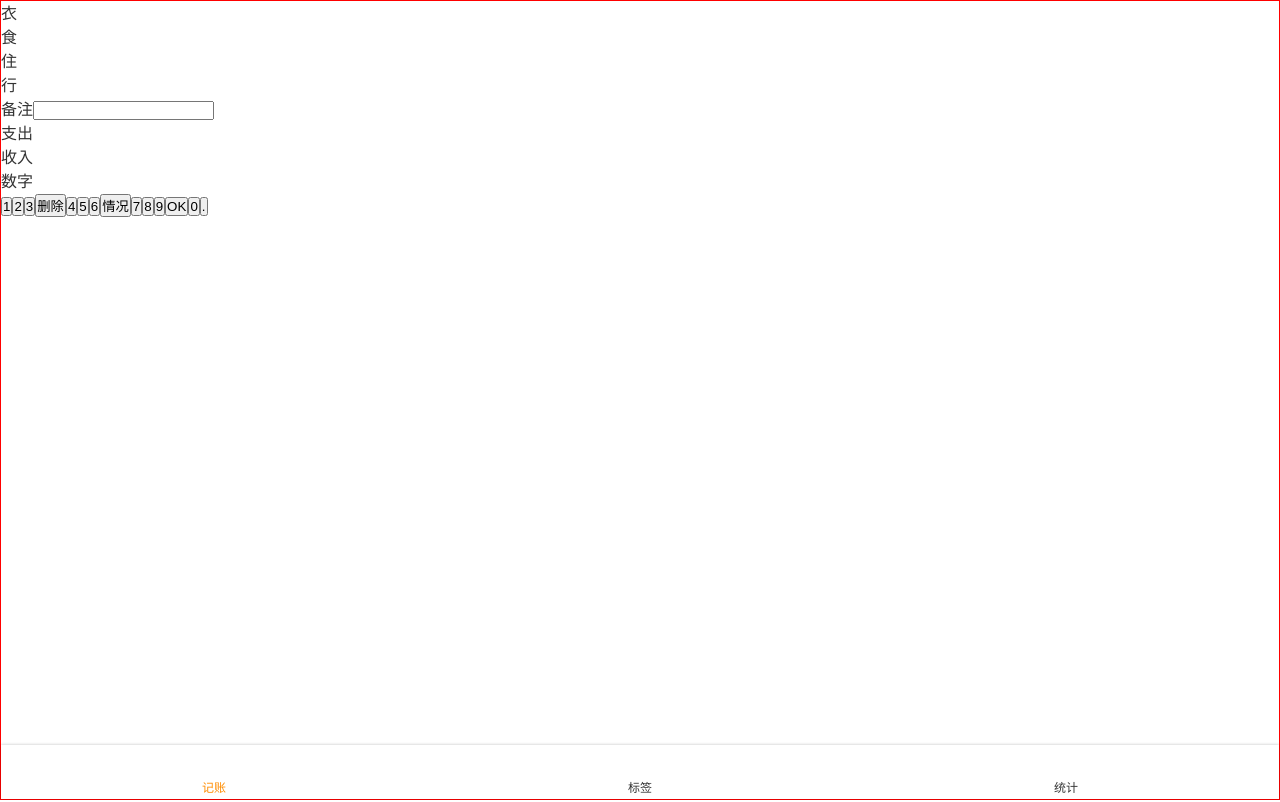
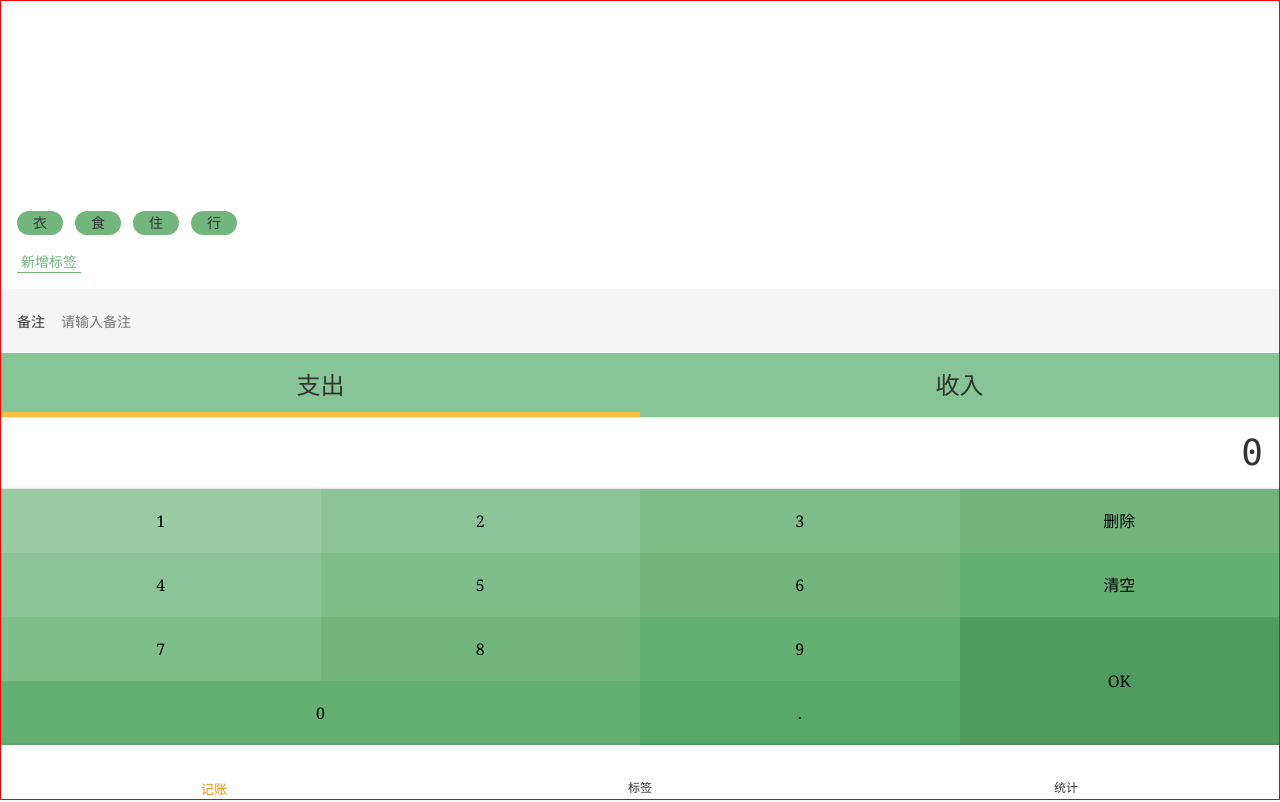
Before and after one commit to Zachliu1996/bohejizhang-sourceCode, a Vue app: page /#/money in a window 1280 px wide. Built offline with nearby package versions, Linux system fonts and the light colour scheme.

Commit message:
NumberPad大致完成

```diff
--- a/src/App.vue
+++ b/src/App.vue
@@ -1,28 +1,41 @@
 <template>
   <div id="app">
-    <router-view />
-
+    <router-view/>
   </div>
 </template>
 
-
 <style lang="scss">
 @import "~@/assets/helper.scss";
-*{
+
+* {
   margin: 0;
   padding: 0;
   box-sizing: border-box;
 }
-body{
+
+body {
   -webkit-font-smoothing: antialiased;
   -moz-osx-font-smoothing: grayscale;
   color: #333;
   line-height: 1.5;
   font-family: $font-kaiti;
-}
-a{
-  text-decoration: none;
-  color:inherit ;
+  font-size: 16px;
 }
 
+a {
+  text-decoration: none;
+  color: inherit;
+}
+
+ul.li {
+  list-style: none;
+}
+
+button, input {
+  font: inherit;
+}
+
+:focus {
+  outline: none;
+}
 </style>
--- a/src/assets/helper.scss
+++ b/src/assets/helper.scss
@@ -1,5 +1,22 @@
-$font-kaiti:Baskerville, Georgia, "Liberation Serif", "Kaiti SC", STKaiti, "AR PL UKai CN", "AR PL UKai HK", "AR PL UKai TW", "AR PL UKai TW MBE", "AR PL KaitiM GB", KaiTi, KaiTi_GB2312, DFKai-SB, "TW\-Kai", serif;
-$font-heiti:-apple-system, "Noto Sans", "Helvetica Neue", Helvetica, "Nimbus Sans L", Arial, "Liberation Sans", "PingFang SC", "Hiragino Sans GB", "Noto Sans CJK SC", "Source Han Sans SC", "Source Han Sans CN", "Microsoft YaHei", "Wenquanyi Micro Hei", "WenQuanYi Zen Hei", "ST Heiti", SimHei, "WenQuanYi Zen Hei Sharp", sans-serif;
-$font-songti:Georgia, "Nimbus Roman No9 L", "Songti SC", "Noto Serif CJK SC", "Source Han Serif SC", "Source Han Serif CN", STSong, "AR PL New Sung", "AR PL SungtiL GB", NSimSun, SimSun, "TW\-Sung", "WenQuanYi Bitmap Song", "AR PL UMing CN", "AR PL UMing HK", "AR PL UMing TW", "AR PL UMing TW MBE", PMingLiU, MingLiU, serif;
+$font-kaiti: Baskerville, Georgia, "Liberation Serif", "Kaiti SC", STKaiti, "AR PL UKai CN", "AR PL UKai HK", "AR PL UKai TW", "AR PL UKai TW MBE", "AR PL KaitiM GB", KaiTi, KaiTi_GB2312, DFKai-SB, "TW\-Kai", serif;
+$font-heiti: -apple-system, "Noto Sans", "Helvetica Neue", Helvetica, "Nimbus Sans L", Arial, "Liberation Sans", "PingFang SC", "Hiragino Sans GB", "Noto Sans CJK SC", "Source Han Sans SC", "Source Han Sans CN", "Microsoft YaHei", "Wenquanyi Micro Hei", "WenQuanYi Zen Hei", "ST Heiti", SimHei, "WenQuanYi Zen Hei Sharp", sans-serif;
+$font-songti: Georgia, "Nimbus Roman No9 L", "Songti SC", "Noto Serif CJK SC", "Source Han Serif SC", "Source Han Serif CN", STSong, "AR PL New Sung", "AR PL SungtiL GB", NSimSun, SimSun, "TW\-Sung", "WenQuanYi Bitmap Song", "AR PL UMing CN", "AR PL UMing HK", "AR PL UMing TW", "AR PL UMing TW MBE", PMingLiU, MingLiU, serif;
 
-$color-highlight:#f00;
+$color-highlight: #f00;
+%clearFix {
+  &::after {
+    content: '';
+    clear: both;
+    display: block;
+  }
+}
+
+$color-shadow: rgba(0, 0, 0, 0.25);
+%outerShadow {
+  box-shadow: 0 0 3px $color-shadow;
+}
+
+%innerShadow {
+  box-shadow: inset 0 -3px 3px -3px $color-shadow,
+  inset 0 3px 3px -3px $color-shadow;
+}
--- a/src/components/Layout.vue
+++ b/src/components/Layout.vue
@@ -1,6 +1,6 @@
 <template>
-  <div class="nav-wrapper">
-    <div class="content">
+  <div class="layout-wrapper" :class="classPrefix && `${classPrefix}-wrapper`">
+    <div class="content" :class="classPrefix && `${classPrefix}-content`">
       <slot/>
     </div>
     <Nav/>
@@ -9,17 +9,19 @@
 
 <script lang="ts">
 export default {
+  props: ['classPrefix'],
   name: 'Layout'
 };
 </script>
 
 <style lang="scss" scoped>
-.nav-wrapper{
-  border:1px solid red;
+.layout-wrapper {
+  border: 1px solid red;
   display: flex;
   flex-direction: column;
   height: 100vh;
 }
+
 .content {
   flex-grow: 1;
   overflow: auto;
--- /dev/null
+++ b/src/components/Money/Notes.vue
@@ -0,0 +1,40 @@
+<template>
+  <div>
+    <label class="notes">
+      <span class="name">备注</span>
+      <input type="text" placeholder="请输入备注">
+    </label>
+  </div>
+</template>
+
+<script lang="ts">
+import Vue from 'vue';
+import {Component} from 'vue-property-decorator';
+
+@Component
+export default class Notes extends Vue {
+
+}
+</script>
+
+<style lang="scss" scoped>
+.notes {
+  font-size: 14px;
+  background: #f5f5f5;
+  padding-left: 16px;
+  display: flex;
+  align-items: center;
+
+  .name {
+    padding-right: 16px;
+  }
+
+  input {
+    height: 64px;
+    flex-grow: 1;
+    background: transparent;
+    border: none;
+    padding-right: 16px;
+  }
+}
+</style>
--- /dev/null
+++ b/src/components/Money/NumberPad.vue
@@ -0,0 +1,122 @@
+<template>
+  <div class="numberPad">
+    <div class="output">{{ output }}</div>
+    <div class="buttons">
+      <button @click="inputContent">1</button>
+      <button @click="inputContent">2</button>
+      <button @click="inputContent">3</button>
+      <button @click="remove">删除</button>
+      <button @click="inputContent">4</button>
+      <button @click="inputContent">5</button>
+      <button @click="inputContent">6</button>
+      <button @click="clear">清空</button>
+      <button @click="inputContent">7</button>
+      <button @click="inputContent">8</button>
+      <button @click="inputContent">9</button>
+      <button @click="ok" class="ok">OK</button>
+      <button @click="inputContent" class="zero">0</button>
+      <button @click="inputContent">.</button>
+    </div>
+  </div>
+</template>
+
+<script lang="ts">
+
+import Vue from 'vue';
+import {Component} from 'vue-property-decorator';
+
+@Component
+export default class NumberPad extends Vue {
+  output = '0';
+
+  inputContent(event: MouseEvent) {
+    const button = (event.target as HTMLButtonElement);
+    const input = button.textContent!;
+    if (this.output.length === 16) {return;}
+    if (this.output === '0') {
+      if ('0123456789'.indexOf(input) >= 0) {this.output = input;} else {this.output += input;}
+      return;
+    }
+    if (this.output.indexOf('.') >= 0 && input === '.') {return;}
+    this.output += input;
+  }
+
+  remove() {
+    if (this.output.length === 1) {this.output = '0';} else {this.output = this.output.slice(0, -1);}
+  }
+
+  clear() {
+    this.output = '0';
+  }
+
+  ok() {}
+}
+</script>
+
+<style lang="scss" scoped>
+@import "~@/assets/helper.scss";
+
+.numberPad {
+  .output {
+    @extend %clearFix;
+    @extend %innerShadow;
+    font-size: 36px;
+    font-family: Consolas, monospace;
+    padding: 9px 16px;
+    text-align: right;
+    height: 72px;
+  }
+
+  .buttons {
+    @extend %clearFix;
+
+    > button {
+      width: 25%;
+      height: 64px;
+      float: left;
+      background: transparent;
+      border: none;
+
+      &.ok {
+        height: 64*2px;
+        float: right;
+      }
+
+      &.zero {
+        width: 25*2%;
+      }
+
+      $bg: #9acba3;
+
+      &:nth-child(1) {
+        background: $bg;
+      }
+
+      &:nth-child(2), &:nth-child(5) {
+        background: darken($bg, 4%);
+      }
+
+      &:nth-child(3), &:nth-child(6), &:nth-child(9) {
+        background: darken($bg, 4*2%);
+      }
+
+      &:nth-child(4), &:nth-child(7), &:nth-child(10) {
+        background: darken($bg, 4*3%);
+      }
+
+      &:nth-child(8), &:nth-child(11), &:nth-child(13) {
+        background: darken($bg, 4*4%);
+      }
+
+      &:nth-child(14) {
+        background: darken($bg, 4*5%);
+      }
+
+      &:nth-child(12) {
+        background: darken($bg, 4*6%);
+      }
+    }
+  }
+}
+
+</style>
--- /dev/null
+++ b/src/components/Money/Tags.vue
@@ -0,0 +1,64 @@
+<template>
+  <div class="tags">
+    <div class="new">
+      <button>新增标签</button>
+    </div>
+    <ul class="current">
+      <li>衣</li>
+      <li>食</li>
+      <li>住</li>
+      <li>行</li>
+    </ul>
+  </div>
+</template>
+
+<script lang="ts">
+export default {
+  name: 'Tags'
+};
+</script>
+
+<style lang="scss" scoped>
+.tags {
+  font-size: 14px;
+  padding: 16px;
+  flex-grow: 1;
+  display: flex;
+  flex-direction: column-reverse;
+
+  > .current {
+    display: flex;
+    flex-wrap: wrap;
+    list-style: none;
+
+    > li {
+      $bg: #72b67e;
+      background: $bg;
+      $h: 24px;
+      height: $h;
+      line-height: $h;
+      border-radius: $h/2;
+      padding: 0 16px;
+      margin-right: 12px;
+      margin-top: 4px;
+
+      &.selected {
+        background: darken($bg, 50%);
+        color: white;
+      }
+    }
+  }
+
+  > .new {
+    padding-top: 16px;
+
+    button {
+      background: transparent;
+      border: none;
+      color: #72b67e;
+      border-bottom: 1px solid;
+      padding: 0 4px;
+    }
+  }
+}
+</style>
--- /dev/null
+++ b/src/components/Money/Types.vue
@@ -0,0 +1,56 @@
+<template>
+  <div>
+    <ul class="types">
+      <li :class="type === '-' && 'selected'"
+          @click="selectType('-')">支出
+      </li>
+      <li :class="type === '+' && 'selected'"
+          @click="selectType('+')">收入
+      </li>
+    </ul>
+  </div>
+</template>
+
+<script lang="ts">
+import Vue from 'vue';
+import {Component, Prop} from 'vue-property-decorator';
+
+@Component
+export default class Types extends Vue {
+  type = '-'; // '-'表示支出，'+'表示收入
+  selectType(type: string) {
+    if (type !== '-' && type !== '+') {
+      throw new Error('type is unknown');
+    }
+    this.type = type;
+  }
+}
+</script>
+
+<style lang="scss" scoped>
+.types {
+  background: #87c596;
+  display: flex;
+  text-align: center;
+  font-size: 24px;
+
+  > li {
+    width: 50%;
+    height: 64px;
+    display: flex;
+    justify-content: center;
+    align-items: center;
+    position: relative;
+
+    &.selected::after {
+      content: '';
+      position: absolute;
+      bottom: 0;
+      left: 0;
+      width: 100%;
+      height: 5px;
+      background: #f6bf3e;
+    }
+  }
+}
+</style>
--- a/src/components/Nav.vue
+++ b/src/components/Nav.vue
@@ -22,19 +22,21 @@
 </template>
 
 <script lang="ts">
-import x from '@/assets/icons/labels.svg'
+import x from '@/assets/icons/labels.svg';
+
 export default {
   name: 'Nav'
 };
 </script>
 
 
-<style  lang="scss" scoped>
+<style lang="scss" scoped>
 nav {
   display: flex;
   box-shadow: 0 0 3px rgba(0, 0, 0, 0.25);
   flex-direction: row;
   font-size: 12px;
+
   > .item {
     padding: 2px 0;
     width: 33.33333%;
@@ -42,13 +44,16 @@ nav {
     justify-content: center;
     align-items: center;
     flex-direction: column;
+
     .icon {
       width: 32px;
       height: 32px;
     }
   }
-  > .item.selected{
+
+  > .item.selected {
     color: darkorange;
+    transform: scale(1.1);
   }
 }
 </style>
--- a/src/views/Money.vue
+++ b/src/views/Money.vue
@@ -1,61 +1,30 @@
 <template>
-  <div>
-    <Layout>
-      <div class="tags">
-        <ul class="current">
-          <li>衣</li>
-          <li>食</li>
-          <li>住</li>
-          <li>行</li>
-        </ul>
-      </div>
-      <div>
-        <label class="notes">
-          <span class="name">备注</span>
-          <input type="text">
-        </label>
-      </div>
-      <div>
-        <ul class="types">
-          <li class="selected">支出</li>
-          <li>收入</li>
-        </ul>
-      </div>
-      <div class="numberPad">
-        <div class="output">数字</div>
-      <div class="buttons">
-        <button>1</button>
-        <button>2</button>
-        <button>3</button>
-        <button>删除</button>
-        <button>4</button>
-        <button>5</button>
-        <button>6</button>
-        <button>情况</button>
-        <button>7</button>
-        <button>8</button>
-        <button>9</button>
-        <button>OK</button>
-        <button>0</button>
-        <button>.</button>
-      </div>
-      </div>
-    </Layout>
-  </div>
+  <Layout class-prefix="layout">
+    <NumberPad/>
+    <Types/>
+    <Notes/>
+    <Tags/>
+  </Layout>
 
 </template>
 
-<script lang="ts">
-import x from '@/assets/icons/labels.svg';
+<script>
 
-console.log(x);
+import NumberPad from '@/components/Money/NumberPad.vue';
+import Types from '@/components/Money/Types.vue';
+import Notes from '@/components/Money/Notes.vue';
+import Tags from '@/components/Money/Tags.vue';
+
 export default {
   // eslint-disable-next-line vue/multi-word-component-names
   name: 'Money',
+  components: {Tags, Notes, Types, NumberPad},
 };
 </script>
 
-<style lang="scss" scoped>
-
-
+<style lang="scss">
+.layout-content {
+  display: flex;
+  flex-direction: column-reverse;
+}
 </style>
```
